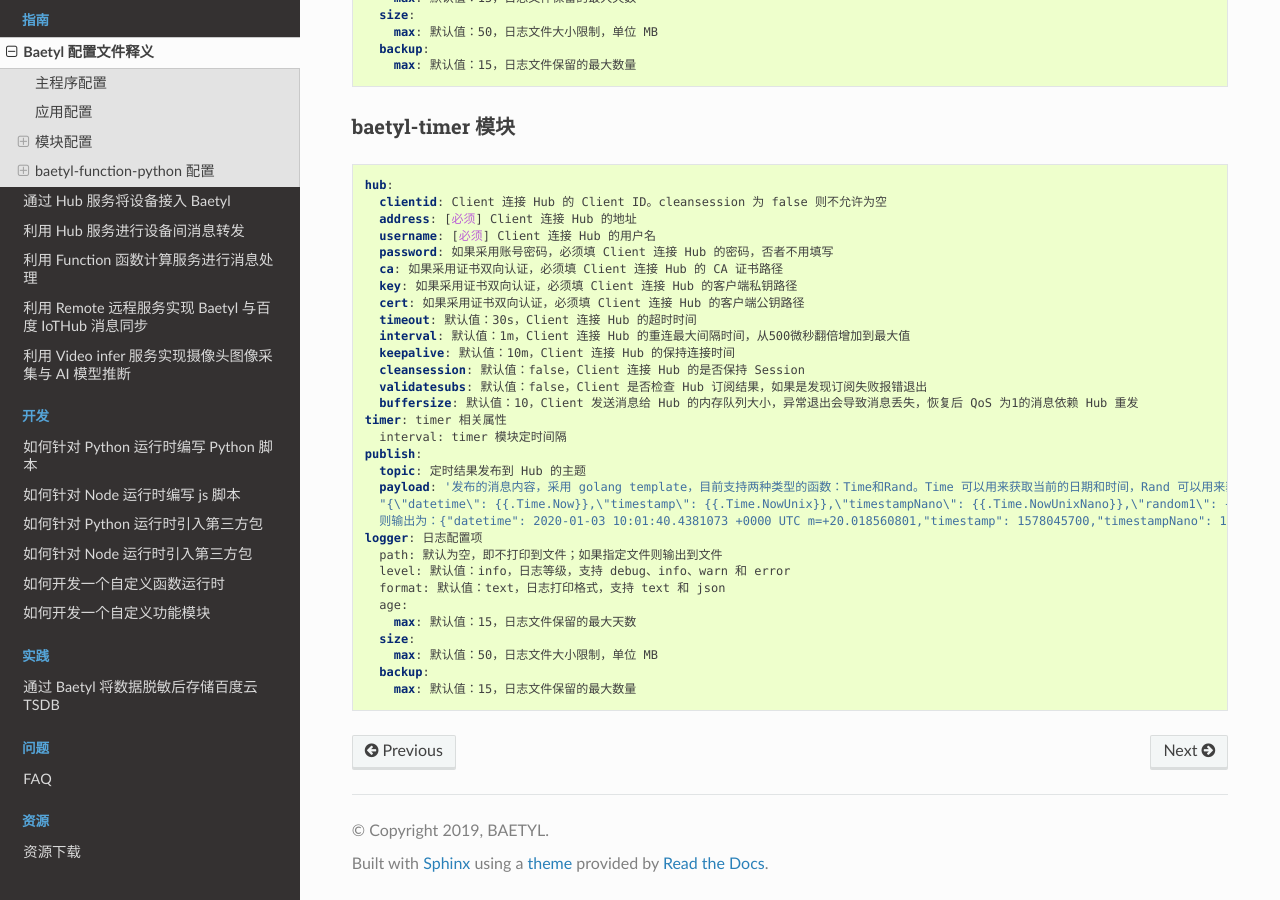
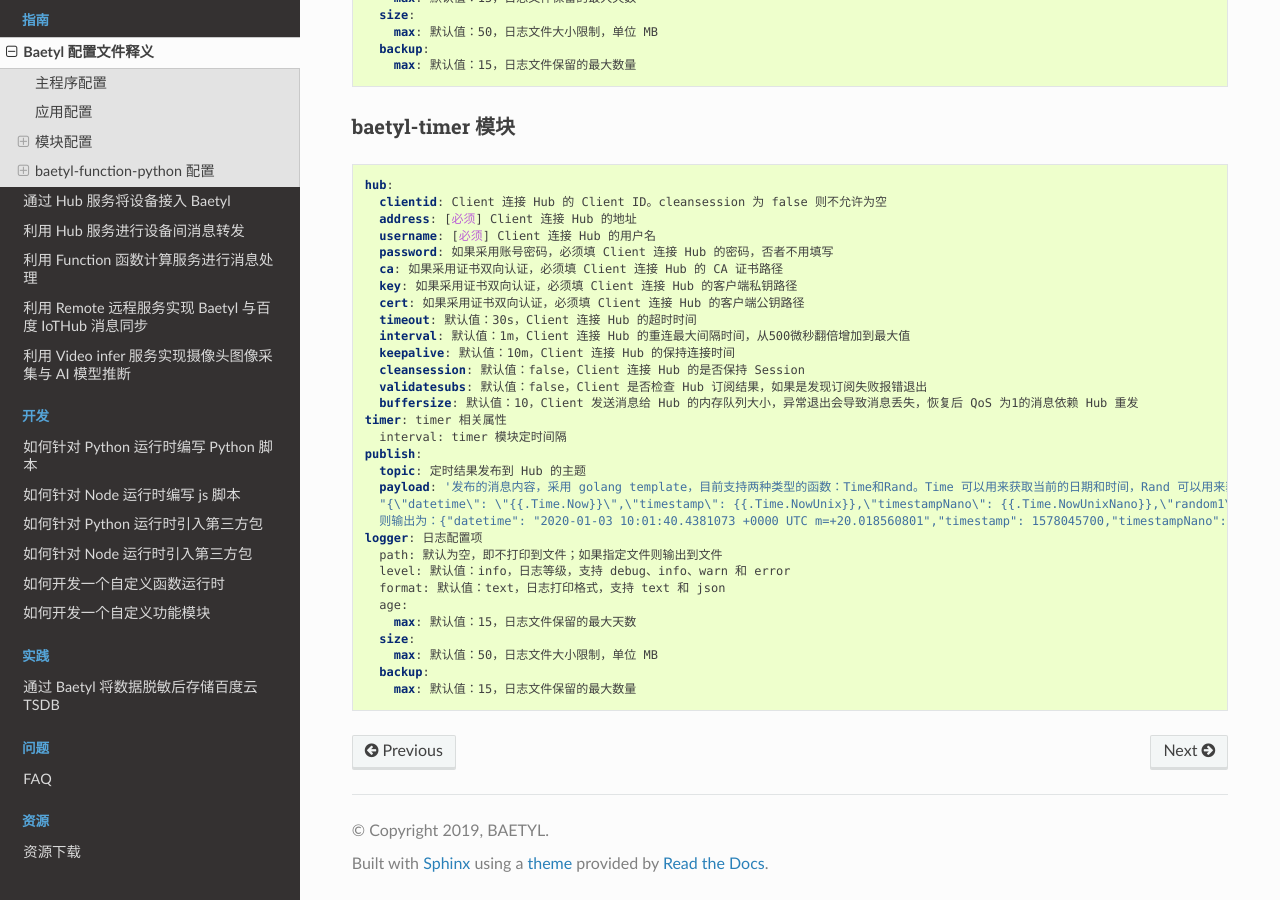
Before and after one commit to baetyl/baetyl-docs-cn, a Sphinx documentation site: the page built from docs/guides/Config-interpretation.md, in a window 1280 px wide and 900 px high, scrolled down 7773 px. Built offline with Sphinx 7.4.7 and the Read the Docs theme 2.0.0, drawn with Linux system fonts in a browser that asks for light colours.

Commit message:
Update Config-interpretation.md

```diff
--- a/docs/guides/Config-interpretation.md
+++ b/docs/guides/Config-interpretation.md
@@ -457,8 +457,8 @@ timer: timer 相关属性
 publish:
   topic: 定时结果发布到 Hub 的主题
   payload: '发布的消息内容，采用 golang template，目前支持两种类型的函数：Time和Rand。Time 可以用来获取当前的日期和时间，Rand 可以用来获取随机数。例如：如果输入
-  "{\"datetime\": {{.Time.Now}},\"timestamp\": {{.Time.NowUnix}},\"timestampNano\": {{.Time.NowUnixNano}},\"random1\": {{.Rand.Int}},\"random2\": {{.Rand.Int63}},\"random3\": {{.Rand.Intn 10}},\"random4\": {{.Rand.Float64}},\"random5\": {{.Rand.Float64n 60}},\"anyString\": \"inputString\"}"，
-  则输出为：{"datetime": 2020-01-03 10:01:40.4381073 +0000 UTC m=+20.018560801,"timestamp": 1578045700,"timestampNano": 1578045700438177900,"random1": 1618091568073368693,"random2": 448858416199438315,"random3": 4,"random4": 0.04151395666829934,"random5": 29.64961133775892,"anyString": "inputString"}'
+  "{\"datetime\": \"{{.Time.Now}}\",\"timestamp\": {{.Time.NowUnix}},\"timestampNano\": {{.Time.NowUnixNano}},\"random1\": {{.Rand.Int}},\"random2\": {{.Rand.Int63}},\"random3\": {{.Rand.Intn 10}},\"random4\": {{.Rand.Float64}},\"random5\": {{.Rand.Float64n 60}},\"anyString\": \"inputString\"}"，
+  则输出为：{"datetime": "2020-01-03 10:01:40.4381073 +0000 UTC m=+20.018560801","timestamp": 1578045700,"timestampNano": 1578045700438177900,"random1": 1618091568073368693,"random2": 448858416199438315,"random3": 4,"random4": 0.04151395666829934,"random5": 29.64961133775892,"anyString": "inputString"}'
 logger: 日志配置项
   path: 默认为空，即不打印到文件；如果指定文件则输出到文件
   level: 默认值：info，日志等级，支持 debug、info、warn 和 error
```
